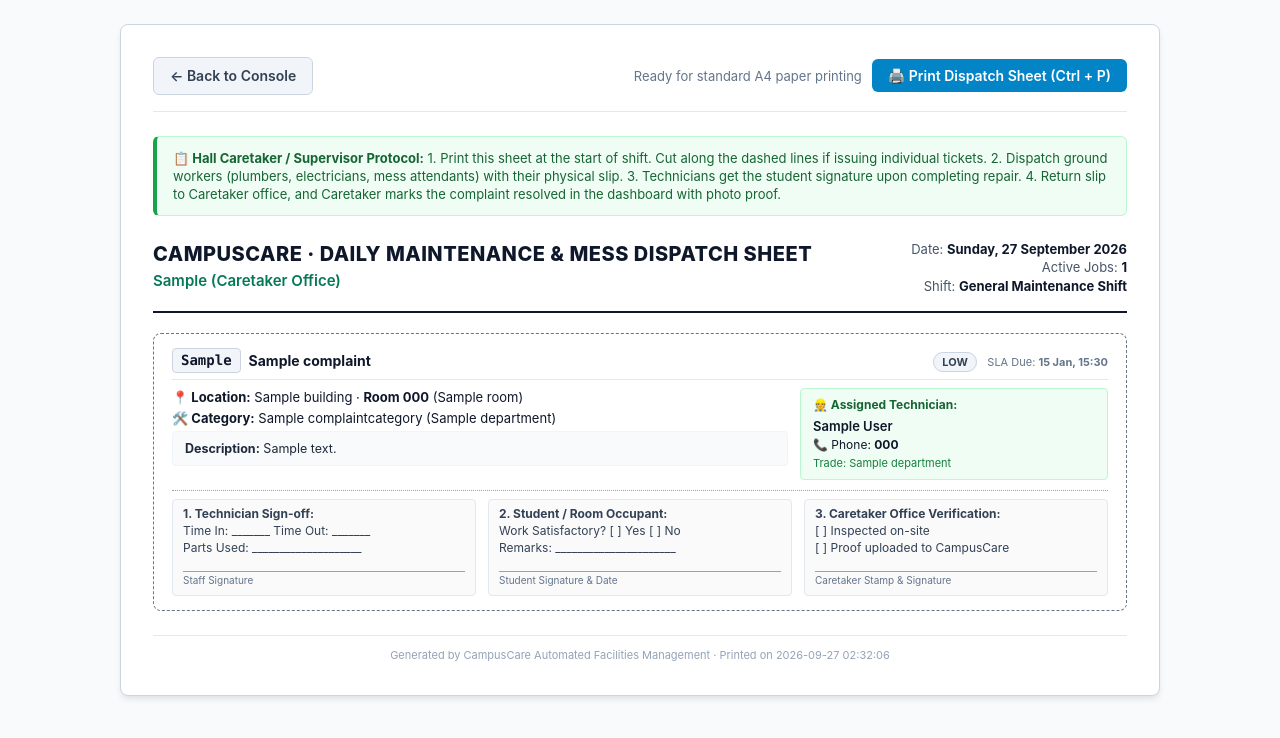
After one commit to dynamic-cod/CampusCare, a Django app: page /dashboard/dispatch-sheet/ in a window 1280 px wide. The commit adds this page. Shown: the top 738 px of the page. Run offline with Django 4.2, Linux system fonts and the light colour scheme; a user stored in the database is signed in; tables that the repository leaves empty hold one stand-in row (values such as "Sample post").

Commit message:
feat: Hall Caretaker assisted dispatch model with printable daily work orders and proxy resolution

```diff
--- a/core/forms.py
+++ b/core/forms.py
@@ -140,6 +140,10 @@ class ComplaintStatusForm(forms.Form):
             (Complaint.Status.IN_PROGRESS, "In progress"), (Complaint.Status.RESOLVED, "Resolved"),
         ]
     )
+    resolution_proof = forms.ImageField(
+        required=False,
+        label="Proof Photo or Signed Paper Slip (Mandatory when marking Resolved)",
+    )
     note = forms.CharField(required=False, widget=forms.Textarea(attrs={"rows": 3}), max_length=1000)
 
 
--- a/core/urls.py
+++ b/core/urls.py
@@ -30,6 +30,7 @@ urlpatterns = [
     path("complaints/<str:reference>/feedback/", views.complaint_feedback, name="complaint_feedback"),
     path("analytics/", views.analytics_dashboard, name="analytics_dashboard"),
     path("reports/complaints.csv", views.complaint_report_csv, name="complaint_report_csv"),
+    path("dashboard/dispatch-sheet/", views.daily_dispatch_sheet, name="daily_dispatch_sheet"),
     path("api/analyze-urgency/", views.analyze_urgency_api, name="analyze_urgency_api"),
     path("api/room-lookup/", views.room_lookup_api, name="room_lookup_api"),
 ]
--- a/core/views.py
+++ b/core/views.py
@@ -751,19 +751,34 @@ def complaint_update_status(request, reference):
     complaint = get_object_or_404(Complaint, reference=reference)
     if request.method != "POST":
         return redirect("core:complaint_detail", reference=reference)
-    form = ComplaintStatusForm(request.POST)
+    form = ComplaintStatusForm(request.POST, request.FILES)
     if form.is_valid():
         new_status = form.cleaned_data["status"]
         complaint.status = new_status
+        fields_to_update = ["status", "updated_at"]
         if new_status == Complaint.Status.RESOLVED:
-            complaint.resolved_at = timezone.now()
+            now = timezone.now()
+            complaint.resolved_at = now
             complaint.resolution_verification = Complaint.ResolutionVerification.PENDING
-            complaint.resolution_note = form.cleaned_data["note"]
-        complaint.save(update_fields=["status", "resolved_at", "resolution_verification", "resolution_note", "updated_at"])
+            complaint.resolution_note = form.cleaned_data["note"] or "Resolved via Caretaker Office inspection."
+            fields_to_update.extend(["resolved_at", "resolution_verification", "resolution_note"])
+            proof_file = request.FILES.get("resolution_proof")
+            if proof_file:
+                complaint.resolution_proof = compress_uploaded_image(proof_file)
+                fields_to_update.append("resolution_proof")
+        elif new_status == Complaint.Status.IN_PROGRESS and not complaint.in_progress_at:
+            complaint.in_progress_at = timezone.now()
+            fields_to_update.append("in_progress_at")
+        complaint.save(update_fields=fields_to_update)
         ComplaintStatusHistory.objects.create(
-            complaint=complaint, status=new_status, note=form.cleaned_data["note"], changed_by=request.user
+            complaint=complaint,
+            status=new_status,
+            note=form.cleaned_data["note"] or f"Status set to {new_status} by {request.user.get_full_name() or request.user.username} (Caretaker/Admin proxy update).",
+            changed_by=request.user,
         )
-        messages.success(request, "Complaint status updated.")
+        messages.success(request, f"Complaint status updated to {complaint.get_status_display()}.")
+    else:
+        messages.error(request, "Failed to update complaint status. Please verify the form inputs.")
     return redirect("core:complaint_detail", reference=reference)
 
 
@@ -895,6 +910,63 @@ def complaint_report_csv(request):
             complaint.supports.count(), complaint.feedback.rating if hasattr(complaint, "feedback") else "",
         ])
     return response
+
+
+@login_required
+def daily_dispatch_sheet(request):
+    """
+    Printable Daily Maintenance & Mess Dispatch Sheet for Hall Caretakers / Supervisors.
+    Generates paper-ready job order tickets with checkboxes and student verification
+    signature lines so staff who do not use smartphones or know English can be dispatched.
+    """
+    profile = getattr(request.user, "profile", None)
+    role_upper = str(getattr(profile, "role", "")).upper()
+    admin_roles = {"ADMIN", "REGISTRAR", "PROVOST", "HOD"}
+    if not (request.user.is_superuser or role_upper in admin_roles):
+        messages.error(request, "Access restricted to administrators, provosts, and hall caretakers.")
+        return redirect("core:home")
+
+    scoped_qs = get_scoped_complaints_for_user(request.user)
+    active_complaints = scoped_qs.filter(
+        status__in=[
+            Complaint.Status.OPEN,
+            Complaint.Status.ASSIGNED,
+            Complaint.Status.IN_PROGRESS,
+            Complaint.Status.REOPENED,
+        ]
+    ).select_related(
+        "category",
+        "category__department",
+        "room",
+        "room__floor",
+        "room__floor__building",
+        "assigned_to",
+        "assigned_to__profile",
+    ).order_by("-priority_score", "-created_at")
+
+    hall_name = "Campus Maintenance & Services"
+    hall_code = ""
+    if role_upper == "PROVOST" and profile and profile.managed_building:
+        hall_name = f"{profile.managed_building.name} (Provost / Caretaker Office)"
+        hall_code = profile.managed_building.code
+    elif role_upper == "HOD" and profile and profile.managed_department:
+        hall_name = f"{profile.managed_department.name} Maintenance Depot"
+        hall_code = profile.managed_department.code
+    elif profile and profile.hall_location:
+        hall_name = f"{profile.hall_location} (Caretaker Office)"
+
+    return render(
+        request,
+        "core/daily_dispatch_sheet.html",
+        {
+            "complaints": active_complaints,
+            "hall_name": hall_name,
+            "hall_code": hall_code,
+            "today": timezone.now(),
+            "total_count": active_complaints.count(),
+            "role_upper": role_upper,
+        },
+    )
 
 
 @staff_or_admin_required
--- a/templates/core/complaint_detail.html
+++ b/templates/core/complaint_detail.html
@@ -96,7 +96,7 @@
     <section class="card" style="margin-top:1.5rem; background-color: #f0f7ff; border-left: 4px solid #2196F3;">
       <h2>🔐 Admin Management (Admin Only)</h2>
       <p><strong>Note:</strong> Only administrators can assign complaints to staff and update status.</p>
-      <form method="post" action="{% url 'core:complaint_assign' complaint.reference %}">{% csrf_token %}{{ assignment_form.as_p }}<button type="submit">Save assignment</button></form><hr style="margin:2rem 0;border:0;border-top:1px solid #e6e9e8"><form method="post" action="{% url 'core:complaint_update_status' complaint.reference %}">{% csrf_token %}{{ status_form.as_p }}<button type="submit">Update status</button></form>
+      <form method="post" action="{% url 'core:complaint_assign' complaint.reference %}">{% csrf_token %}{{ assignment_form.as_p }}<button type="submit">Save assignment</button></form><hr style="margin:2rem 0;border:0;border-top:1px solid #e6e9e8"><form method="post" enctype="multipart/form-data" action="{% url 'core:complaint_update_status' complaint.reference %}">{% csrf_token %}{{ status_form.as_p }}<button type="submit">Update status</button></form>
     </section>
   {% elif can_manage %}
     <section class="card" style="margin-top:1.5rem; background-color: #fff3cd; border-left: 4px solid #FF9800;">
--- /dev/null
+++ b/templates/core/daily_dispatch_sheet.html
@@ -0,0 +1,380 @@
+<!DOCTYPE html>
+<html lang="en">
+<head>
+  <meta charset="UTF-8">
+  <meta name="viewport" content="width=device-width, initial-scale=1.0">
+  <title>Daily Dispatch Sheet — {{ hall_name }} — CampusCare</title>
+  <style>
+    :root {
+      --primary: #065f46;
+      --border-color: #cbd5e1;
+      --text: #0f172a;
+      --muted: #475569;
+    }
+    * {
+      box-sizing: border-box;
+      margin: 0;
+      padding: 0;
+      font-family: -apple-system, BlinkMacSystemFont, "Segoe UI", Roboto, "Helvetica Neue", Arial, sans-serif;
+    }
+    body {
+      background: #f8fafc;
+      color: var(--text);
+      padding: 24px;
+      line-height: 1.4;
+    }
+    .sheet-container {
+      max-width: 1040px;
+      margin: 0 auto;
+      background: white;
+      padding: 32px;
+      border: 1px solid var(--border-color);
+      border-radius: 8px;
+      box-shadow: 0 4px 6px -1px rgba(0, 0, 0, 0.1);
+    }
+    .action-bar {
+      display: flex;
+      justify-content: space-between;
+      align-items: center;
+      margin-bottom: 24px;
+      padding-bottom: 16px;
+      border-bottom: 1px solid #e2e8f0;
+    }
+    .btn {
+      display: inline-flex;
+      align-items: center;
+      gap: 6px;
+      padding: 8px 16px;
+      font-size: 14px;
+      font-weight: 600;
+      border-radius: 6px;
+      text-decoration: none;
+      cursor: pointer;
+      border: none;
+    }
+    .btn-print {
+      background: #0284c7;
+      color: white;
+    }
+    .btn-print:hover {
+      background: #0369a1;
+    }
+    .btn-back {
+      background: #f1f5f9;
+      color: #334155;
+      border: 1px solid #cbd5e1;
+    }
+    .btn-back:hover {
+      background: #e2e8f0;
+    }
+    .instructions-box {
+      background: #f0fdf4;
+      border: 1px solid #bbf7d0;
+      border-left: 4px solid #16a34a;
+      padding: 12px 16px;
+      border-radius: 6px;
+      margin-bottom: 24px;
+      font-size: 13px;
+      color: #166534;
+    }
+    .institutional-header {
+      display: flex;
+      justify-content: space-between;
+      align-items: flex-start;
+      border-bottom: 2px solid #0f172a;
+      padding-bottom: 16px;
+      margin-bottom: 20px;
+    }
+    .inst-title h1 {
+      font-size: 20px;
+      font-weight: 800;
+      text-transform: uppercase;
+      letter-spacing: 0.5px;
+      color: #0f172a;
+    }
+    .inst-title h2 {
+      font-size: 15px;
+      font-weight: 600;
+      color: #047857;
+      margin-top: 2px;
+    }
+    .inst-meta {
+      text-align: right;
+      font-size: 13px;
+      color: var(--muted);
+    }
+    .inst-meta strong {
+      color: var(--text);
+    }
+    .tickets-grid {
+      display: flex;
+      flex-direction: column;
+      gap: 16px;
+    }
+    .ticket-card {
+      border: 1.5px dashed #64748b;
+      border-radius: 8px;
+      padding: 14px 18px;
+      background: #ffffff;
+      page-break-inside: avoid;
+      break-inside: avoid;
+    }
+    .ticket-top {
+      display: flex;
+      justify-content: space-between;
+      align-items: center;
+      margin-bottom: 8px;
+      padding-bottom: 6px;
+      border-bottom: 1px solid #e2e8f0;
+    }
+    .ref-badge {
+      font-family: ui-monospace, SFMono-Regular, Menlo, Monaco, Consolas, monospace;
+      font-weight: 700;
+      font-size: 14px;
+      background: #f1f5f9;
+      padding: 2px 8px;
+      border-radius: 4px;
+      border: 1px solid #cbd5e1;
+    }
+    .priority-badge {
+      font-size: 11px;
+      font-weight: 700;
+      padding: 2px 8px;
+      border-radius: 9999px;
+      text-transform: uppercase;
+    }
+    .priority-urgent {
+      background: #fee2e2;
+      color: #991b1b;
+      border: 1px solid #f87171;
+    }
+    .priority-high {
+      background: #fef3c7;
+      color: #92400e;
+      border: 1px solid #fcd34d;
+    }
+    .priority-medium, .priority-low {
+      background: #f1f5f9;
+      color: #334155;
+      border: 1px solid #cbd5e1;
+    }
+    .ticket-details {
+      display: grid;
+      grid-cols: 1fr 1fr;
+      grid-template-columns: 2fr 1fr;
+      gap: 12px;
+      margin-bottom: 10px;
+      font-size: 13px;
+    }
+    .ticket-desc {
+      background: #f8fafc;
+      padding: 8px 12px;
+      border-radius: 4px;
+      border: 1px solid #f1f5f9;
+      margin-top: 4px;
+      font-size: 12.5px;
+      color: #1e293b;
+    }
+    .assigned-box {
+      background: #f0fdf4;
+      border: 1px solid #bbf7d0;
+      padding: 8px 12px;
+      border-radius: 4px;
+      font-size: 12px;
+    }
+    .signoff-section {
+      margin-top: 10px;
+      padding-top: 8px;
+      border-top: 1px dotted #94a3b8;
+      display: grid;
+      grid-template-columns: repeat(3, 1fr);
+      gap: 12px;
+      font-size: 12px;
+      color: #334155;
+    }
+    .signoff-box {
+      border: 1px solid #e2e8f0;
+      padding: 6px 10px;
+      border-radius: 4px;
+      background: #fafafa;
+    }
+    .signoff-line {
+      display: block;
+      margin-top: 14px;
+      border-bottom: 1px solid #94a3b8;
+    }
+    .empty-state {
+      padding: 48px;
+      text-align: center;
+      color: #64748b;
+      font-size: 15px;
+    }
+
+    /* Print Specific Styles */
+    @media print {
+      body {
+        background: white !important;
+        padding: 0 !important;
+      }
+      .sheet-container {
+        border: none !important;
+        box-shadow: none !important;
+        padding: 0 !important;
+        max-width: 100% !important;
+      }
+      .no-print {
+        display: none !important;
+      }
+      .ticket-card {
+        border: 1.5px solid #000000 !important;
+        margin-bottom: 14px !important;
+        page-break-inside: avoid !important;
+        break-inside: avoid !important;
+      }
+      .ref-badge {
+        background: transparent !important;
+        border: 1px solid #000 !important;
+        color: #000 !important;
+      }
+      .assigned-box {
+        background: transparent !important;
+        border: 1px solid #000 !important;
+      }
+      .signoff-box {
+        background: transparent !important;
+        border: 1px solid #000 !important;
+      }
+    }
+  </style>
+</head>
+<body>
+
+<div class="sheet-container">
+  <!-- Screen Only Actions -->
+  <div class="action-bar no-print">
+    <a href="{% url 'core:dashboard' %}" class="btn btn-back">
+      ← Back to Console
+    </a>
+    <div style="display:flex; gap:10px; align-items:center;">
+      <span style="font-size:13px; color:#64748b;">Ready for standard A4 paper printing</span>
+      <button onclick="window.print()" class="btn btn-print">
+        🖨️ Print Dispatch Sheet (Ctrl + P)
+      </button>
+    </div>
+  </div>
+
+  <div class="instructions-box no-print">
+    <strong>📋 Hall Caretaker / Supervisor Protocol:</strong>
+    1. Print this sheet at the start of shift. Cut along the dashed lines if issuing individual tickets.
+    2. Dispatch ground workers (plumbers, electricians, mess attendants) with their physical slip.
+    3. Technicians get the student signature upon completing repair.
+    4. Return slip to Caretaker office, and Caretaker marks the complaint resolved in the dashboard with photo proof.
+  </div>
+
+  <!-- Printable Institutional Header -->
+  <div class="institutional-header">
+    <div class="inst-title">
+      <h1>CampusCare · Daily Maintenance &amp; Mess Dispatch Sheet</h1>
+      <h2>{{ hall_name }}</h2>
+    </div>
+    <div class="inst-meta">
+      <div>Date: <strong>{{ today|date:"l, j F Y" }}</strong></div>
+      <div>Active Jobs: <strong>{{ total_count }}</strong></div>
+      <div>Shift: <strong>General Maintenance Shift</strong></div>
+    </div>
+  </div>
+
+  <!-- Tickets List -->
+  <div class="tickets-grid">
+    {% for c in complaints %}
+      <div class="ticket-card">
+        <div class="ticket-top">
+          <div style="display:flex; align-items:center; gap:8px;">
+            <span class="ref-badge">{{ c.reference }}</span>
+            <strong style="font-size:14px; color:#0f172a;">{{ c.title }}</strong>
+          </div>
+          <div>
+            {% if c.priority == "urgent" %}
+              <span class="priority-badge priority-urgent">URGENT</span>
+            {% elif c.priority == "high" %}
+              <span class="priority-badge priority-high">HIGH</span>
+            {% else %}
+              <span class="priority-badge priority-medium">{{ c.get_priority_display }}</span>
+            {% endif %}
+            <span style="font-size:11px; color:#64748b; margin-left:6px;">SLA Due: <strong>{{ c.sla_due_at|date:"j M, H:i"|default:"Standard" }}</strong></span>
+          </div>
+        </div>
+
+        <div class="ticket-details">
+          <div>
+            <div>
+              <strong>📍 Location:</strong>
+              {% if c.room %}
+                {{ c.room.floor.building.name }} &middot; <strong>Room {{ c.room.number }}</strong>
+                {% if c.room.name %}({{ c.room.name }}){% endif %}
+              {% else %}
+                <strong>{{ c.location_description }}</strong>
+              {% endif %}
+            </div>
+            <div style="margin-top:2px;">
+              <strong>🛠️ Category:</strong> {{ c.category.name }} ({{ c.category.department.name }})
+            </div>
+            <div class="ticket-desc">
+              <strong>Description:</strong> {{ c.description }}
+            </div>
+          </div>
+
+          <div class="assigned-box">
+            <div style="font-weight:700; color:#166534; margin-bottom:3px;">👷 Assigned Technician:</div>
+            {% if c.assigned_to %}
+              <div style="font-size:13px; font-weight:600;">{{ c.assigned_to.get_full_name|default:c.assigned_to.username }}</div>
+              {% if c.assigned_to.profile.phone %}
+                <div style="margin-top:2px;">📞 Phone: <strong>{{ c.assigned_to.profile.phone }}</strong></div>
+              {% endif %}
+              <div style="font-size:11px; color:#15803d; margin-top:2px;">Trade: {{ c.assigned_to.profile.department.name|default:"General Maintenance" }}</div>
+            {% else %}
+              <div style="color:#b91c1c; font-weight:700;">Unassigned (Caretaker to designate)</div>
+            {% endif %}
+          </div>
+        </div>
+
+        <!-- Field Sign-Off Section -->
+        <div class="signoff-section">
+          <div class="signoff-box">
+            <strong>1. Technician Sign-off:</strong><br>
+            Time In: _______ Time Out: _______<br>
+            Parts Used: ____________________<br>
+            <span class="signoff-line"></span>
+            <small style="color:#64748b;">Staff Signature</small>
+          </div>
+          <div class="signoff-box">
+            <strong>2. Student / Room Occupant:</strong><br>
+            Work Satisfactory? [ ] Yes  [ ] No<br>
+            Remarks: ______________________<br>
+            <span class="signoff-line"></span>
+            <small style="color:#64748b;">Student Signature &amp; Date</small>
+          </div>
+          <div class="signoff-box">
+            <strong>3. Caretaker Office Verification:</strong><br>
+            [ ] Inspected on-site<br>
+            [ ] Proof uploaded to CampusCare<br>
+            <span class="signoff-line"></span>
+            <small style="color:#64748b;">Caretaker Stamp &amp; Signature</small>
+          </div>
+        </div>
+      </div>
+    {% empty %}
+      <div class="empty-state">
+        <p>🎉 All complaints in this jurisdiction are currently resolved or closed.</p>
+        <p style="font-size:13px; margin-top:4px;">No active work orders pending dispatch.</p>
+      </div>
+    {% endfor %}
+  </div>
+
+  <div style="margin-top:24px; padding-top:12px; border-top:1px solid #e2e8f0; text-align:center; font-size:11px; color:#94a3b8;">
+    Generated by CampusCare Automated Facilities Management &middot; Printed on {{ today|date:"Y-m-d H:i:s" }}
+  </div>
+</div>
+
+</body>
+</html>
```
Also changed, not shown: templates/core/dashboard.html (+11 -1 lines), templates/core/hod_dashboard.html (+11 -1 lines), templates/core/provost_dashboard.html (+11 -1 lines).
